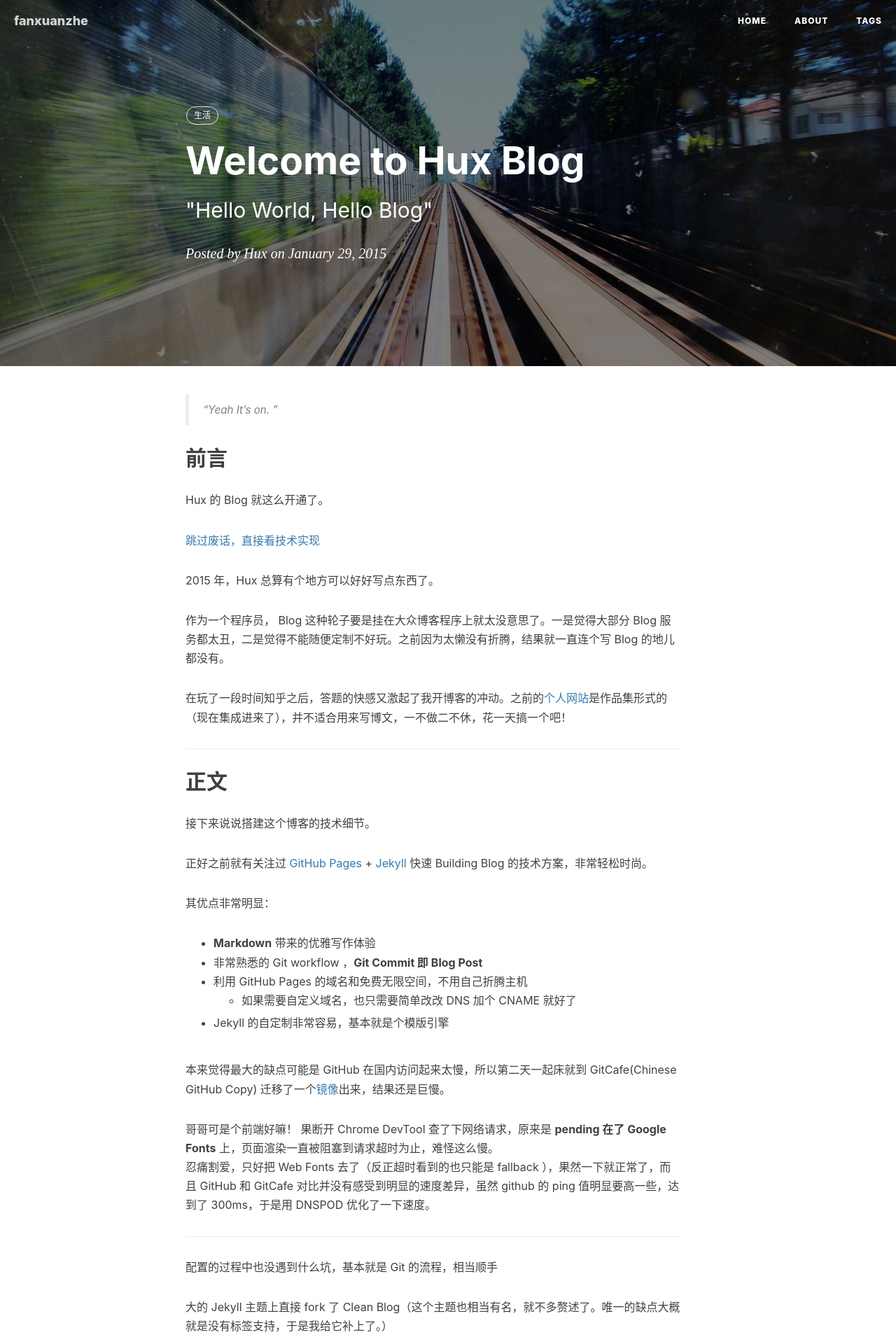
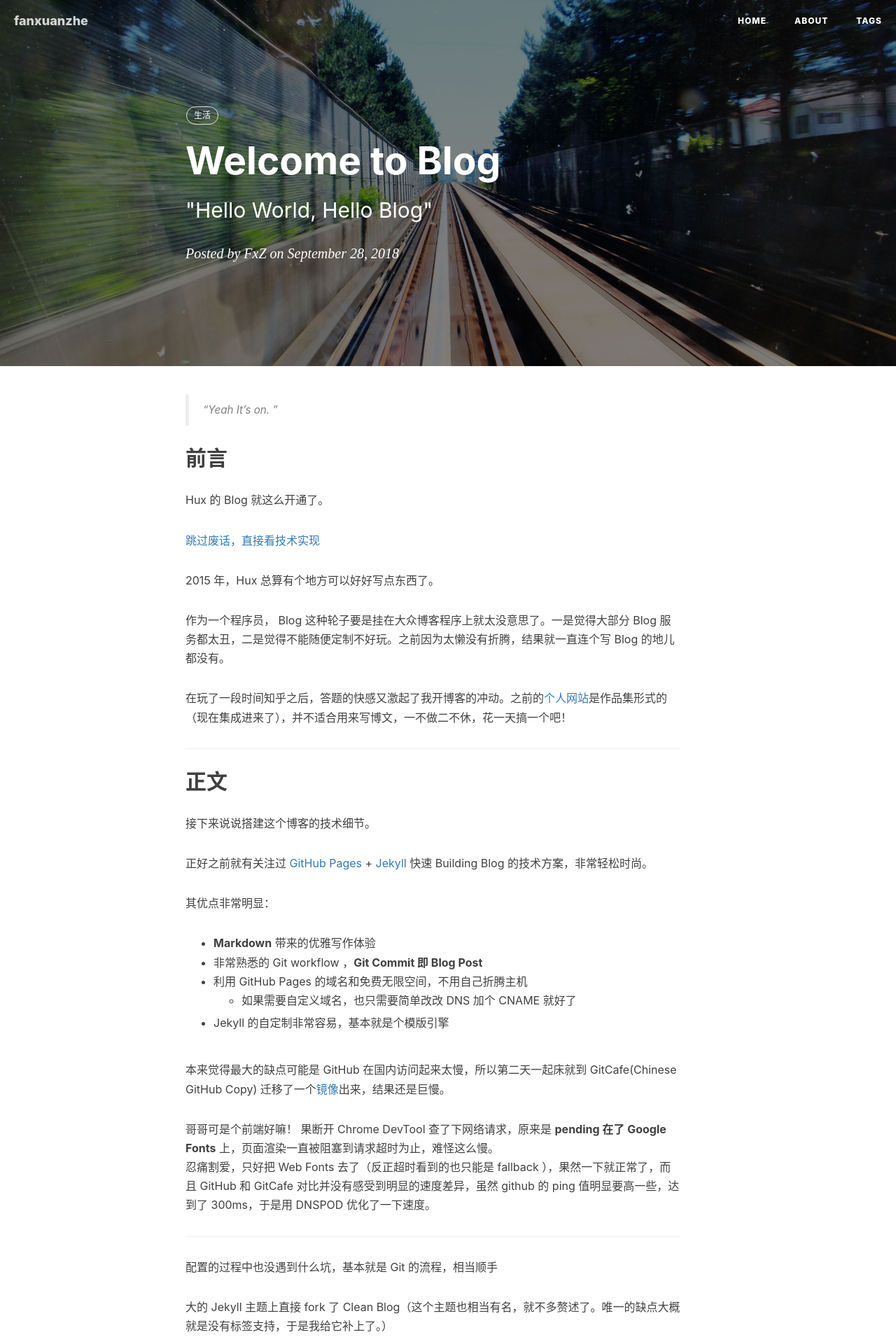
Before and after one commit to zephyr-fun/zephyr-fun.github.io, a Jekyll site: the page built from _posts/2014-01-29-hello-2015.markdown, in a window 1280 px wide. Shown: the top 1920 px of the page at 70% size. Built offline with Jekyll 4.4.1, drawn with Linux system fonts in a browser that asks for light colours; nearby versions of some CDN libraries; comment, search, counter and statistics services are not loaded; some of the changed text lies outside the part shown.

Commit message:
markdown test

```diff
--- a/_posts/2014-01-29-hello-2015.markdown
+++ b/_posts/2014-01-29-hello-2015.markdown
@@ -1,10 +1,10 @@
 ---
 layout:     post
-title:      "Welcome to Hux Blog"
+title:      "Welcome to  Blog"
 subtitle:   " \"Hello World, Hello Blog\""
-date:       2015-01-29 12:00:00
-author:     "Hux"
-header-img: "img/post-bg-2015.jpg"
+date:       2018-09-28 12:00:00
+author:     "FxZ"
+header-img: "img/post-bg-2018-001.jpg"
 tags:
     - 生活
 ---
```
Also changed, not shown: img/post-bg-2018-001.jpg (renamed from img/post-bg-2015.jpg).
